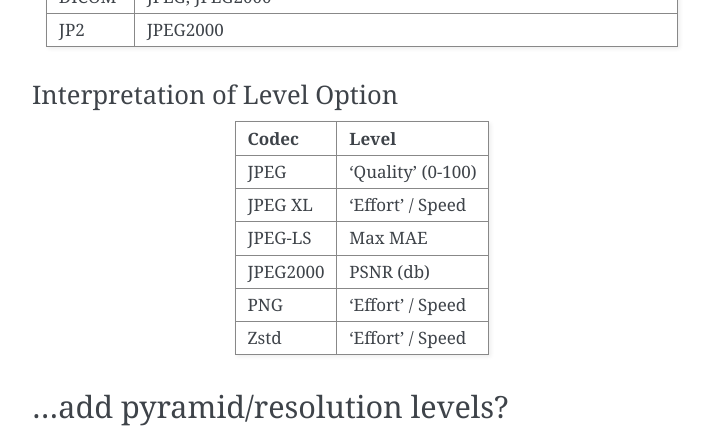
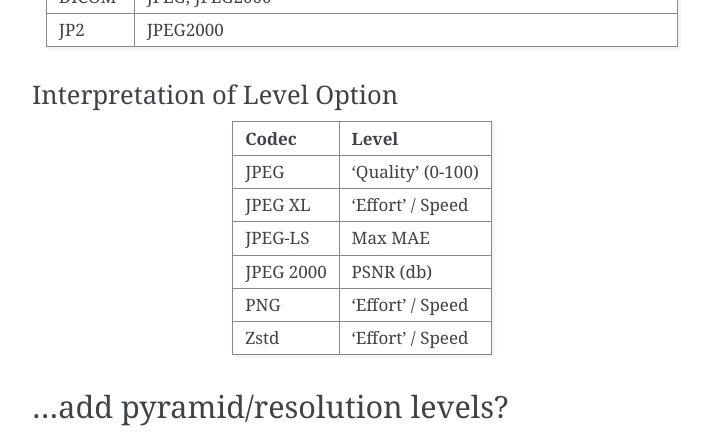
Before and after one commit to John-P/wsic, a Sphinx documentation site: the page built from docs/how_do_i.rst, in a window 1280 px wide and 900 px high, scrolled down 1399 px. Shown: the top 444 px of the window, without its empty margins (388-1111 px from the left). Built offline with Sphinx 7.4.7, drawn with Linux system fonts in a browser that asks for light colours.

Commit message:
📝 Adjust Spacing

```diff
--- a/docs/how_do_i.rst
+++ b/docs/how_do_i.rst
@@ -71,16 +71,16 @@ JP2     JPEG2000
 Interpretation of Level Option
 ^^^^^^^^^^^^^^^^^^^^^^^^^^^^^^
 
-========  =================
-Codec      Level
-========  =================
-JPEG      'Quality' (0-100)
-JPEG XL   'Effort' / Speed
-JPEG-LS   Max MAE
-JPEG2000  PSNR (db)
-PNG       'Effort' / Speed
-Zstd      'Effort' / Speed
-========  =================
+=========  =================
+Codec       Level
+=========  =================
+JPEG       'Quality' (0-100)
+JPEG XL    'Effort' / Speed
+JPEG-LS    Max MAE
+JPEG 2000  PSNR (db)
+PNG        'Effort' / Speed
+Zstd       'Effort' / Speed
+=========  =================
 
 
 ...add pyramid/resolution levels?
```
